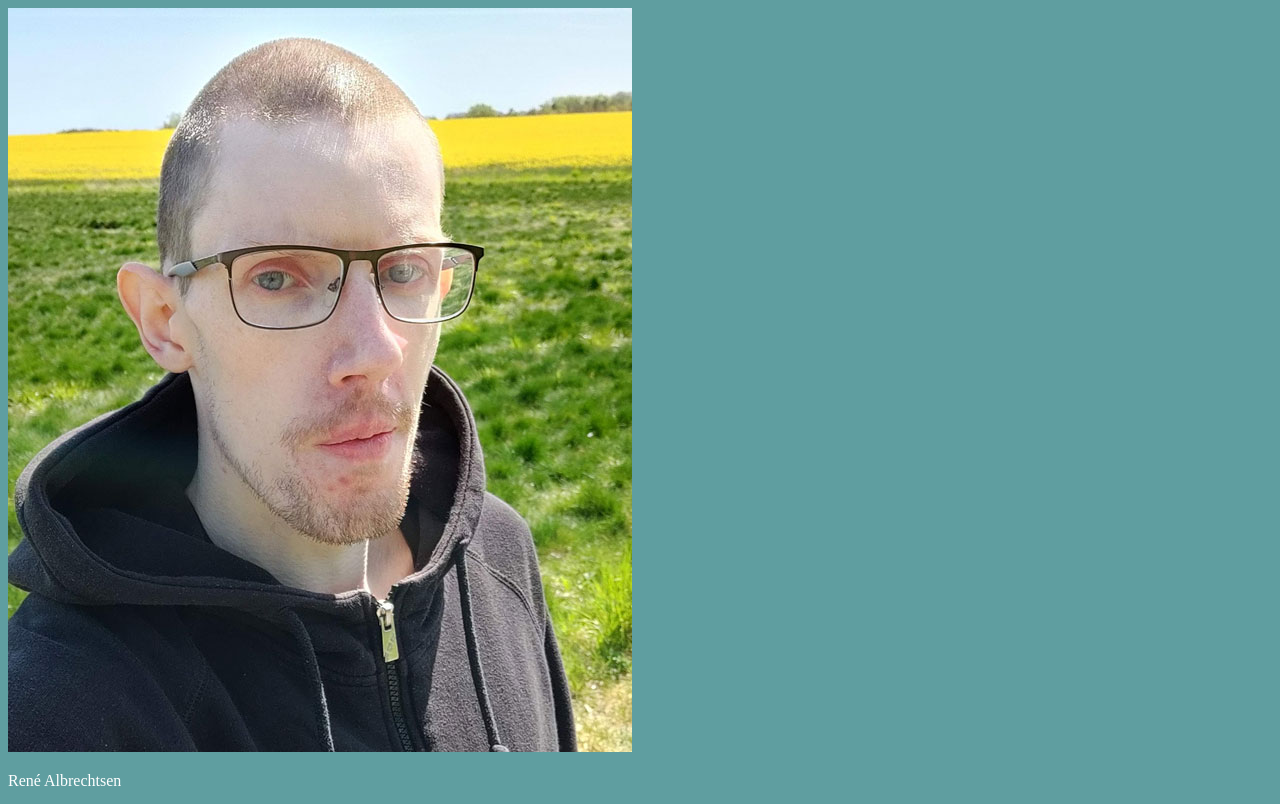
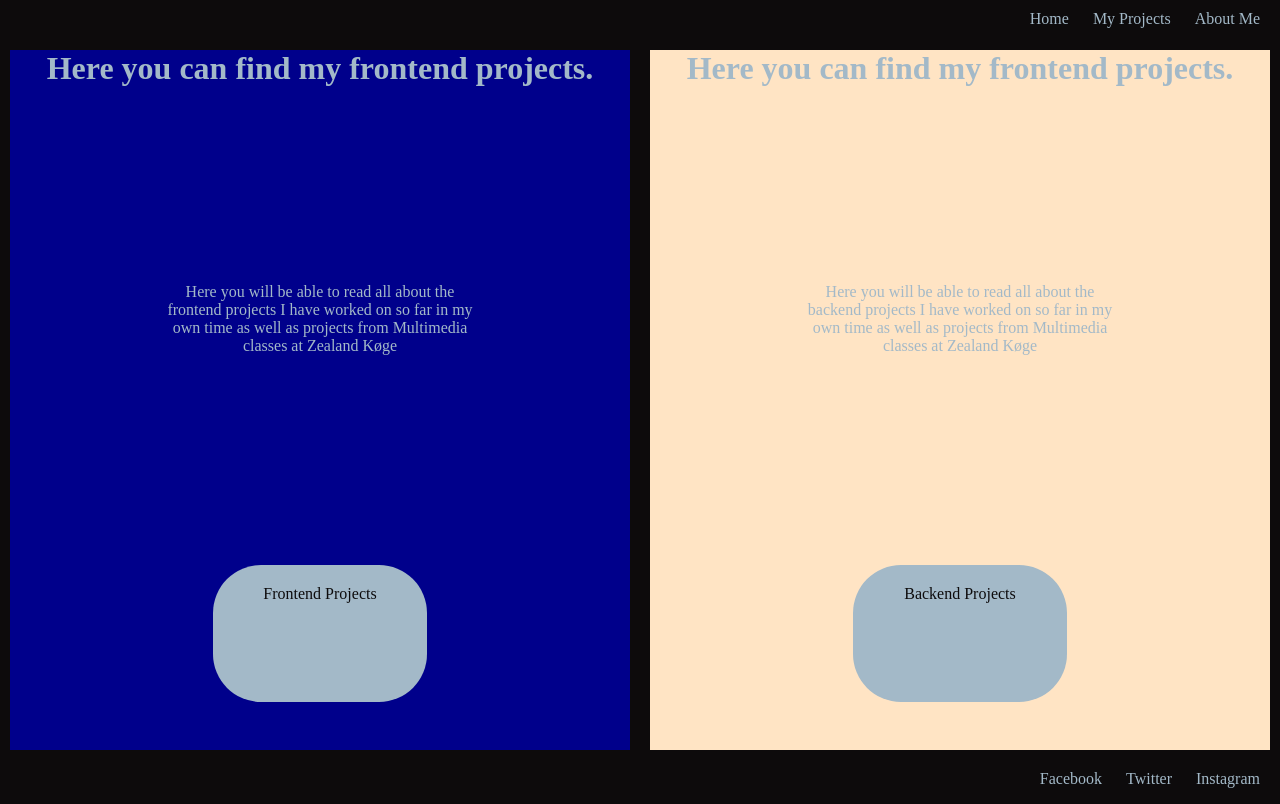
Before and after one commit to RAlbrechtsen/exam-project-portfolio, a plain HTML site: page myProjects.html in a window 1280 px wide. Shown: the top 804 px of the page. Drawn offline with Linux system fonts and the light colour scheme.

Commit message:
added new pages

```diff
--- a/myProjects.html
+++ b/myProjects.html
@@ -4,43 +4,42 @@
     <meta charset="UTF-8">
     <meta http-equiv="X-UA-Compatible" content="IE=edge">
     <meta name="viewport" content="width=device-width, initial-scale=1.0">
-    <title>René Albrechtsen</title>
-    <link rel="stylesheet" href="css/style.css">
+    <link rel="stylesheet" href="css/myProjectStyle.css">
+    <title>My Projects</title>
 </head>
 <body>
     <div class="wrapper">
-        <header class="header">
-            <img src="img/img2-crop.jpg" alt="Small image of René Albrechtsen" class="headerImage">
-            <p>René Albrechtsen</p>
+        <header>
+            <nav>
+                <ul class="navBar">
+                    <li><a href="index.html">Home</a></li>
+                    <li><a href="myProjects.html">My Projects</a></li>
+                    <li><a href="#">About Me</a></li>
+                </ul>
+            </nav>
         </header>
 
-        <main class="mainContent">
-            <a href="index.html">
-                <li>
-                    <div class="introduction">
-                        <img class="mainPortrait" src="img/img1-crop.jpg" alt="Portrait of René Albrechtsen">
-                <p>Hello and welcome to my portfolio. I am a fullstack/backend developer. Here you can find information about who I am, where to contact me and the projects I have worked on.</p>
-                    </div>
-                </li>
-            </a>
-            <a href="#">
-                <li>
-                    <div class="myProjects">Here you can find a list of all my projects</div>
-                </li>
-            </a>
+
+            <div class="frontendProjects">
+                <!-- <img src="img/img3.jpg" alt="frontend background" class="frontBgImg"> -->
+                <h1>Here you can find my frontend projects.</h1>
+                <p>Here you will be able to read all about the frontend projects I have worked on so far in my own time as well as projects from Multimedia classes at Zealand Køge</p>
+                <a href="projects.html" class="buttonFrontend">Frontend Projects</a>
             </div>
-            <a href="#">
-                <li>
-                    <div class="aboutMe">Here you can read more about me.</div>
-                </li>
-            </a>
 
-        </main>
-
-
-        <footer class="footer">FOOTER</footer>
-
-
+            <div class="backendProjects"><h1>Here you can find my frontend projects.</h1>
+                <p>Here you will be able to read all about the backend projects I have worked on so far in my own time as well as projects from Multimedia classes at Zealand Køge</p>
+                <a href="#" class="buttonBackend">Backend Projects</a>
+            </div>
+        <footer>
+            <nav>
+                <ul class="navBar">
+                    <li><a href="#">Facebook</a></li>
+                    <li><a href="#">Twitter</a></li>
+                    <li><a href="#">Instagram</a></li>
+                </ul>
+            </nav>
+        </footer>
     </div>
 </body>
 </html>
```
Also changed, not shown: projects.html (added).
